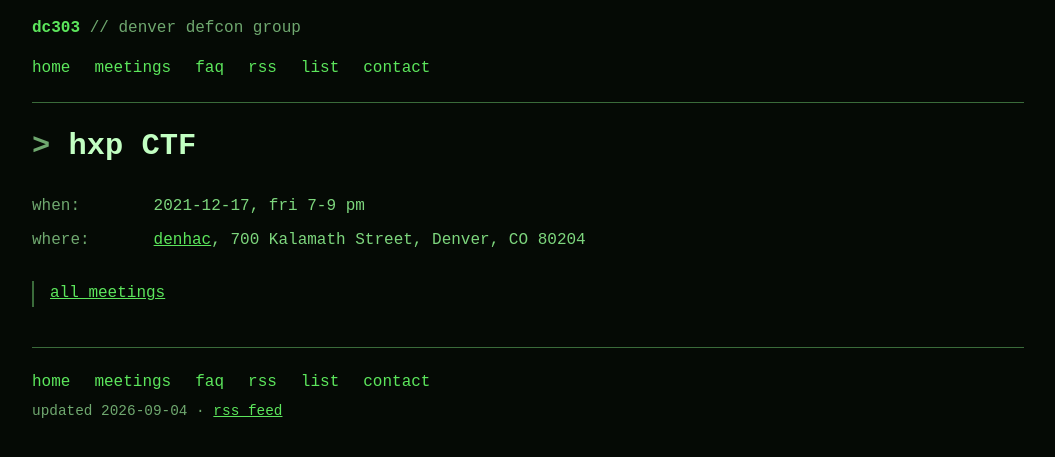
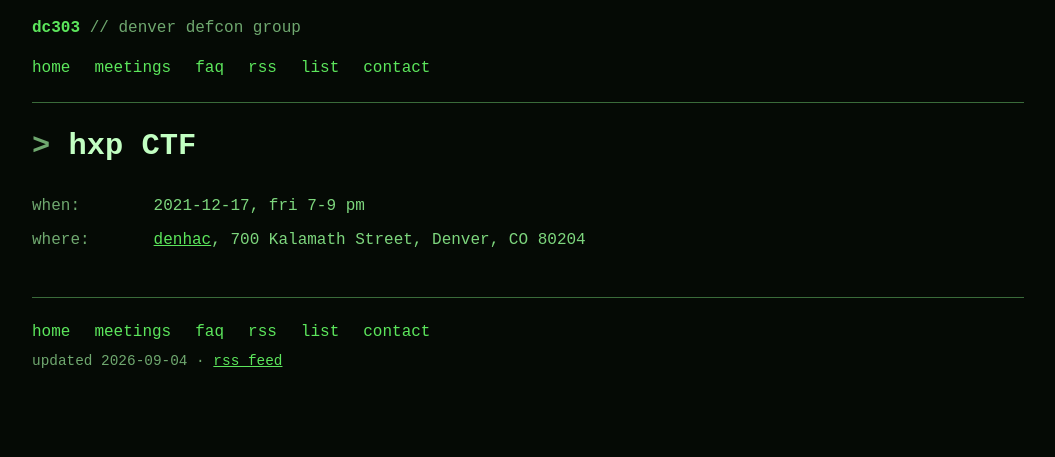
Before and after one commit to dc303-meetup/dc303-meetup.github.io, a Jekyll site: the page built from _posts/2021-12-17-hxp-ctf.md, in a window 1280 px wide. Shown: the top 457 px of the page, without its empty margins (112-1167 px from the left). Built offline with Jekyll 4.4.1, drawn with Linux system fonts in a browser that asks for light colours.

Commit message:
Also remove redundant link to all meetings

```diff
--- a/_layouts/meetup.html
+++ b/_layouts/meetup.html
@@ -13,5 +13,3 @@ layout: default
     {{ content }}
   </div>
 </div>
-
-<p class="notice"><a href="{{ '/meetings/' | relative_url }}">all meetings</a></p>
```
